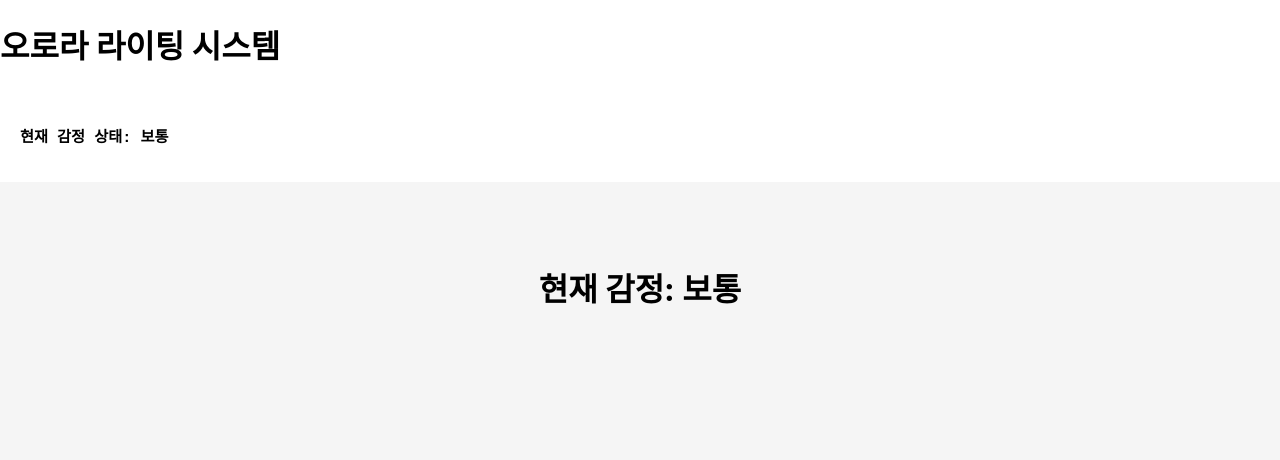
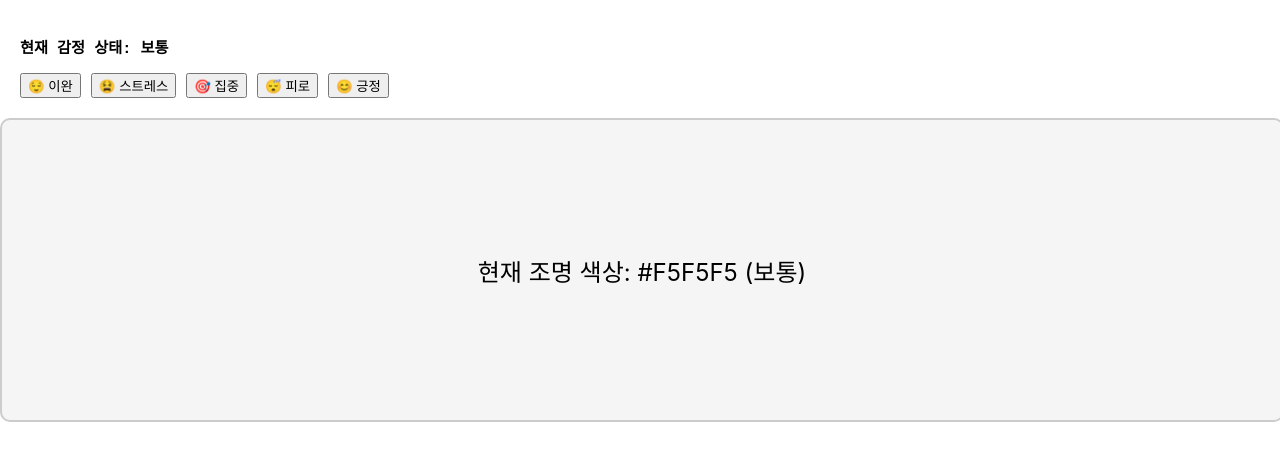
Before and after one commit to yoona96/aurora-lighting-system, a React (Create React App) app in the folder frontend/: page / in a window 1280 px wide. Shown: the top 460 px of the page. Built offline with nearby package versions, Linux system fonts and the light colour scheme.

Commit message:
Changed code into interactive code

```diff
--- a/frontend/src/App.js
+++ b/frontend/src/App.js
@@ -1,45 +1,11 @@
-import React, { useState } from "react";
-import { BrowserRouter as Router, Routes, Route } from "react-router-dom";
-
-import LightingDisplay from "./components/LightingDisplay";
-// import CSVEmotionPlayer from "./components/CSVEmotionPlayer";
-import LiveEmotionPlayer from "./components/LiveEmotionPlayer";
-import FitbitCallback from "./components/FitbitCallback";
+import React from "react";
+import AutoEmotionSimulator from "./components/AutoEmotionSimulator";
 
 function App() {
-  // useEffect(() => {
-  //   const queryParams = new URLSearchParams(window.location.search);
-  //   let token = queryParams.get("access_token");
-
-  //   if (!token && window.location.hash) {
-  //     const hashParams = new URLSearchParams(window.location.hash.substring(1));
-  //     token = hashParams.get("access_token");
-  //   }
-
-  //   if (token) {
-  //     localStorage.setItem("access_token", token);
-  //     window.history.replaceState({}, document.title, "/");
-  //   }
-  // }, []);
-
-  const [emotion, setEmotion] = useState("보통");
-
   return (
-    <Router>
-      <Routes>
-        <Route
-          path="/"
-          element={
-            <>
-              <h1>오로라 라이팅 시스템</h1>
-              <LiveEmotionPlayer onEmotionChange={setEmotion} interval={30000} />
-              <LightingDisplay emotion={emotion} />
-            </>
-          }
-        />
-        <Route path="/callback" element={<FitbitCallback />} />
-      </Routes>
-    </Router>
+    <div className="App">
+      <AutoEmotionSimulator />
+    </div>
   );
 }
 
--- a/frontend/src/components/AutoEmotionSimulator.js
+++ b/frontend/src/components/AutoEmotionSimulator.js
@@ -1,5 +1,5 @@
 import React, { useState } from "react";
-import EmotionController from "./EmotionController"; // 새 통합 컴포넌트
+import EmotionController from "./EmotionController";
 import LightingDisplay from "./LightingDisplay";
 
 function AutoEmotionSimulator() {
--- a/frontend/src/components/EmotionController.js
+++ b/frontend/src/components/EmotionController.js
@@ -1,6 +1,6 @@
 import React, { useEffect, useState } from "react";
 
-function EmotionController({ interval = 5000 }) {
+function EmotionController({ onEmotionChange, interval = 5000 }) {
   const [emotion, setEmotion] = useState("보통");
   const [token, setToken] = useState(null);
 
@@ -27,36 +27,34 @@ function EmotionController({ interval = 5000 }) {
 
         const data = await response.json();
         setEmotion(data.emotion);
+        onEmotionChange(data.emotion);
       } catch (err) {
-        // 에러 처리
+        // 에러는 무시
       }
     };
 
     if (extractedToken) {
-      fetchEmotion(); // 최초 1회
+      fetchEmotion();
       const intervalId = setInterval(fetchEmotion, interval);
       return () => clearInterval(intervalId);
     }
-  }, [interval]);
+  }, [interval, onEmotionChange]);
 
-  const handleEmotionChange = (e) => {
-    const selectedEmotion = e.target.value;
+  const handleManualEmotion = (selectedEmotion) => {
     setEmotion(selectedEmotion);
-    // 여기에 조명 제어 로직 추가
+    onEmotionChange(selectedEmotion);
   };
 
   return (
     <div style={{ padding: "20px", fontFamily: "monospace" }}>
       <h3>현재 감정 상태: {emotion}</h3>
-      <label>
-        감정 선택:
-        <select value={emotion} onChange={handleEmotionChange}>
-          <option value="기쁨">기쁨</option>
-          <option value="슬픔">슬픔</option>
-          <option value="분노">분노</option>
-          <option value="보통">보통</option>
-        </select>
-      </label>
+      <div style={{ display: "flex", flexWrap: "wrap", gap: "10px", marginTop: "10px" }}>
+        <button onClick={() => handleManualEmotion("이완")}>😌 이완</button>
+        <button onClick={() => handleManualEmotion("스트레스")}>😫 스트레스</button>
+        <button onClick={() => handleManualEmotion("집중")}>🎯 집중</button>
+        <button onClick={() => handleManualEmotion("피로")}>😴 피로</button>
+        <button onClick={() => handleManualEmotion("긍정")}>😊 긍정</button>
+      </div>
     </div>
   );
 }
--- a/frontend/src/components/LightingDisplay.js
+++ b/frontend/src/components/LightingDisplay.js
@@ -1,5 +1,6 @@
 import React from "react";
 
+// 감정별 색상 정의
 const emotionColors = {
   이완: "#FFDAB9",     // peach puff
   스트레스: "#87CEFA", // light blue
@@ -10,19 +11,24 @@ const emotionColors = {
 };
 
 function LightingDisplay({ emotion }) {
-  const bgColor = emotionColors[emotion] || "#ffffff";
+  const bgColor = emotionColors[emotion] || "#FFFFFF"; // 감정이 없을 경우 흰색
+
+  const style = {
+    backgroundColor: bgColor,
+    width: "100%",
+    height: "300px",
+    display: "flex",
+    alignItems: "center",
+    justifyContent: "center",
+    fontSize: "1.5rem",
+    border: "2px solid #ccc",
+    borderRadius: "10px",
+    transition: "background-color 0.8s ease" // 부드러운 색상 전환
+  };
 
   return (
-    <div
-      style={{
-        backgroundColor: bgColor,
-        padding: "60px",
-        textAlign: "center",
-        transition: "background-color 1.2s ease-in-out", // 🎯 부드러운 전환 핵심
-        minHeight: "200px",
-      }}
-    >
-      <h1>{emotion ? `현재 감정: ${emotion}` : "감정을 선택하세요"}</h1>
+    <div style={style}>
+      현재 조명 색상: {bgColor} ({emotion})
     </div>
   );
 }
```
